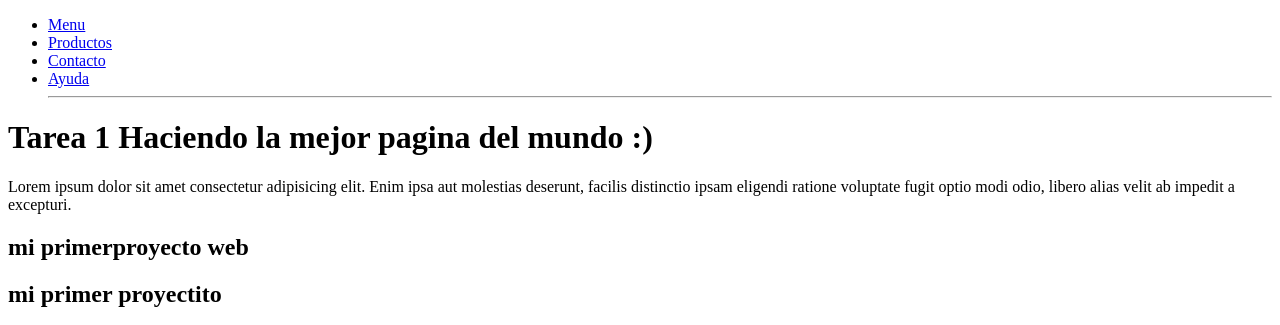
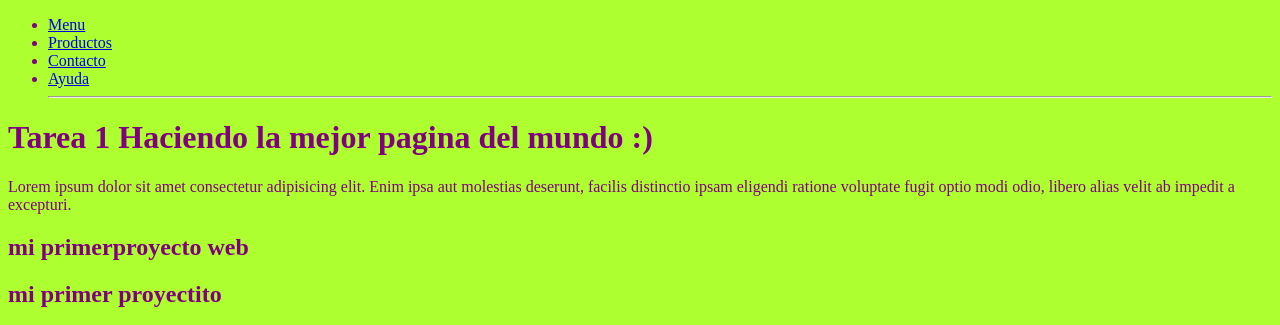
Before and after one commit to caroleguizamon4/CarolinaLeguizamon-TP1, a plain HTML site: page index.html in a window 1280 px wide. Shown: the top 325 px of the page. Drawn offline with Linux system fonts and the light colour scheme.

Commit message:
Empezando CSS

```diff
--- a/Css/design.css
+++ b/Css/design.css
@@ -0,0 +1,8 @@
+body {
+
+    background-color: greenyellow;
+    color: purple;
+}
+h1 {
+    text-align: centerp;
+}
--- a/index.html
+++ b/index.html
@@ -6,6 +6,7 @@
     <meta name="viewport" content="width=device-width, initial-scale=1.0">
     <meta name="description" content="Bienvenidxs a la pagina">
     <title>Tarea 1</title>
+    <link rel="stylesheet" href="./Css/design.css">
 </head>
 <body>
     <!--Esta es la cabecera-->
```
